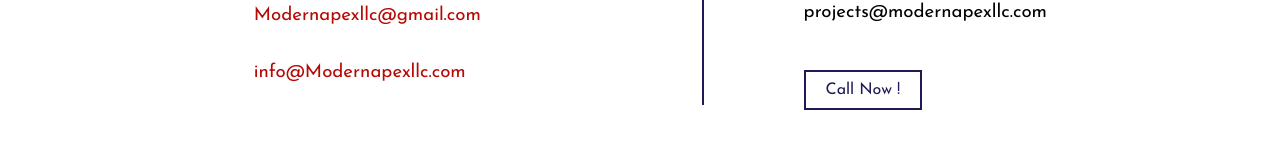
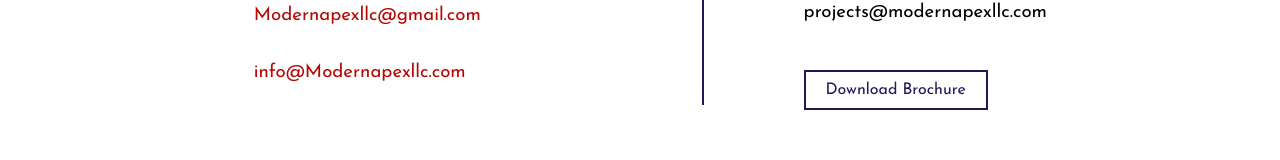
Before and after one commit to Kishor404/ModernApex, a plain HTML site: page contact.html in a window 1280 px wide. Shown: the part 700-860 px from the top of the page. Drawn offline with Linux system fonts and the light colour scheme.

Commit message:
download

```diff
--- a/contact.html
+++ b/contact.html
@@ -61,7 +61,7 @@
                         <p class="Contact-o">Project Manager</p>
                         <p class="Contact-o">+971 50 784 1032</p>
                         <p class="Contact-o">projects@modernapexllc.com</p>
-                        <a href="tel:+971507841032" class="Contact-o">Call Now !</a>
+                        <a href="./Assets/ModernApexLLC.pdf" download="ModernApexLLC" class="Contact-o">Download Brochure</a>
                     </div>
 
 
```
Also changed, not shown: 1 other file.
